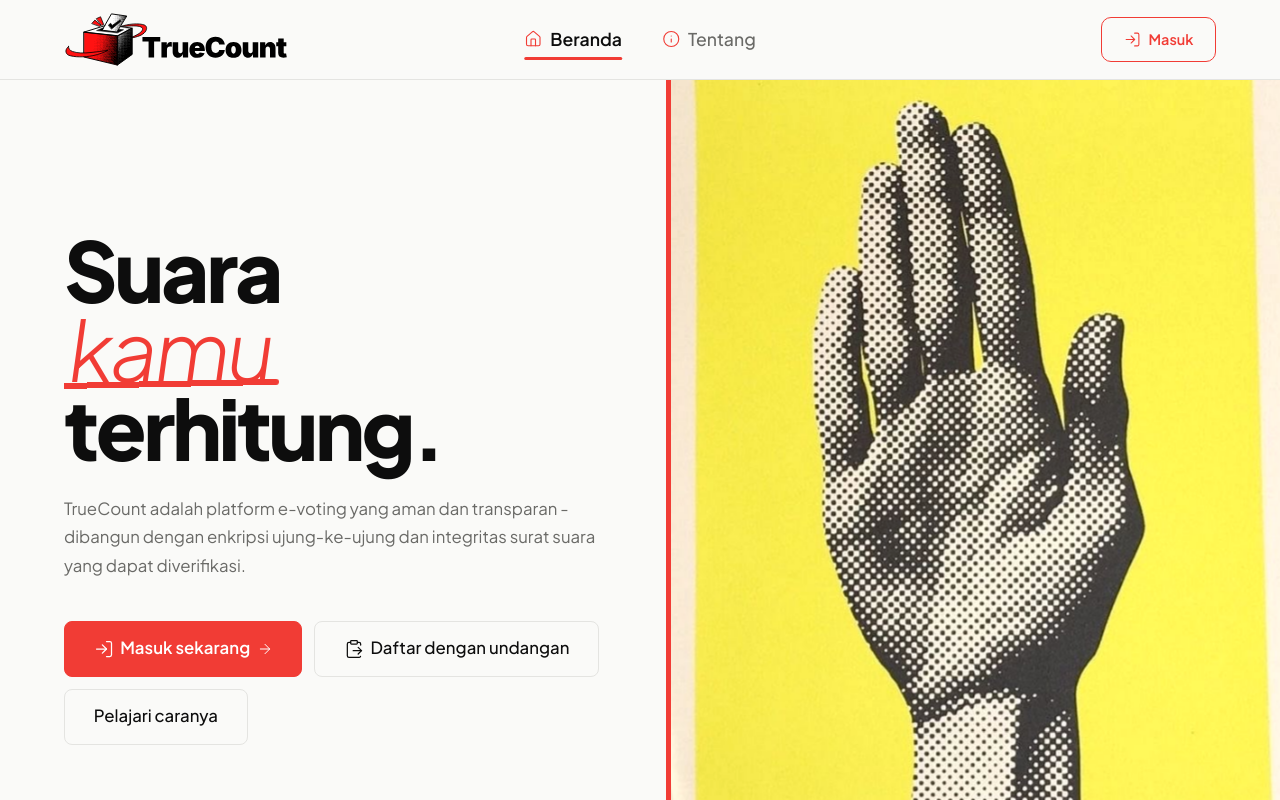
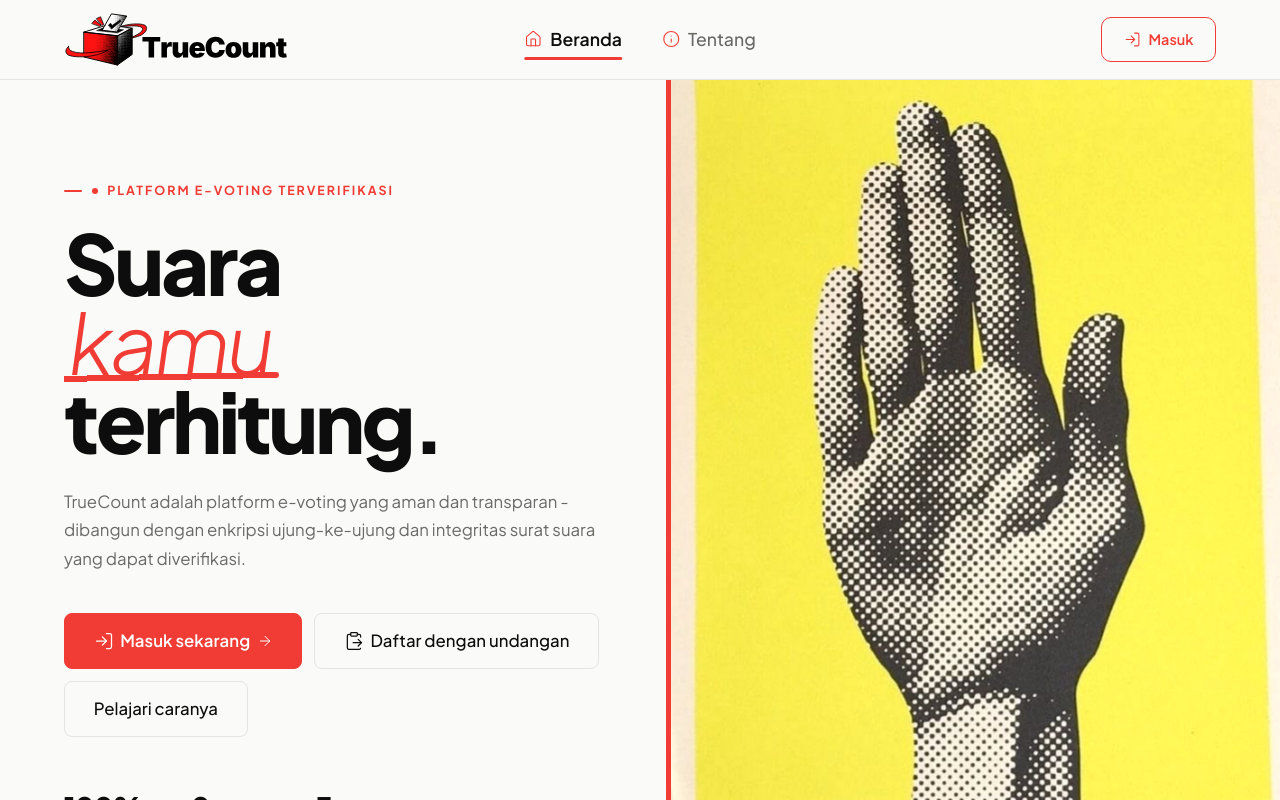
Before and after one commit to Mesalllnya/Truecount, a React (Vite) app in the folder frontend/: page / in a window 1280 px wide. Shown: the top 800 px of the page. Built offline with nearby package versions, Linux system fonts and the light colour scheme; no server answers.

Commit message:
feat(landing): isi ruang kosong hero dengan kicker dan seimbangkan kolom teks (#55)

```diff
--- a/frontend/src/pages/LandingPage.css
+++ b/frontend/src/pages/LandingPage.css
@@ -190,9 +190,36 @@
 @media (min-width: 1024px) { .landing .hero-text { padding: 6rem 4rem 6rem 4rem; } }
 @media (min-width: 1440px) { .landing .hero-text { padding: 7rem 5rem 7rem 5rem; } }
 
+/* Di layar lebar hero jadi tinggi (100dvh) sementara kontennya lebih pendek →
+   teks menempel ke bawah dan menyisakan ruang kosong besar di atas headline.
+   Turunkan ruang atas saja agar blok teks benar-benar di tengah. */
+@media (min-width: 900px) {
+  .landing .hero-text { padding-top: 3.5rem; }
+}
+
+/* Tablet & sempit: konten sudah cukup tinggi → jaga jarak atas tetap lega. */
+@media (min-width: 900px) and (max-width: 1199px) {
+  .landing .hero-text { padding-top: 4.5rem; }
+}
+
+@media (min-width: 1200px) { .landing .hero-text { padding-top: 2.5rem; } }
+
 @keyframes landing-heroIn {
   from { opacity: 0; transform: translateY(28px); }
   to   { opacity: 1; transform: translateY(0); }
+}
+
+.landing .hero-text .hero-kicker {
+  margin-bottom: 1.35rem;
+  animation: landing-heroIn 700ms 80ms var(--ease-out) backwards;
+}
+
+.landing .hero-kicker-dot {
+  width: 6px;
+  height: 6px;
+  border-radius: 50%;
+  background: currentColor;
+  flex-shrink: 0;
 }
 
 .landing .hero-text h1 {
@@ -479,12 +506,23 @@
 @media (min-width: 768px) { .landing .section-head { margin-bottom: 5rem; } }
 
 .landing .section-label {
+  display: flex;
+  align-items: center;
+  gap: 0.6rem;
   font-size: 0.78rem;
   font-weight: 700;
   letter-spacing: 0.16em;
   text-transform: uppercase;
   color: var(--red);
   margin-bottom: 0.75rem;
+}
+.landing .section-label::before {
+  content: '';
+  width: 18px;
+  height: 2px;
+  border-radius: 2px;
+  background: currentColor;
+  flex-shrink: 0;
 }
 .landing .section-head--light .section-label { color: rgba(241,60,53,0.8); }
 
@@ -1113,6 +1151,7 @@
   .landing .security-inner,
   .landing .security-visual,
   .landing .hero-text,
+  .landing .hero-kicker,
   .landing .hero-text h1,
   .landing .hero-sub,
   .landing .hero-cta,
--- a/frontend/src/pages/LandingPage.jsx
+++ b/frontend/src/pages/LandingPage.jsx
@@ -109,6 +109,13 @@ export default function LandingPage() {
 
         {/* Left - text */}
         <div className="hero-text">
+          {/* Eyebrow hero — dipakai untuk menyeimbangkan ruang atas kolom teks
+              pada layar lebar. Memakai kelas .section-label agar konsisten
+              dengan label section lain di halaman ini. */}
+          <p className="section-label hero-kicker">
+            <span className="hero-kicker-dot" aria-hidden="true" />
+            Platform E-Voting Terverifikasi
+          </p>
           <h1>
             <span className="hero-line"><span className="hero-line-inner">Suara</span></span>
             <span className="hero-line" style={{ '--delay': '140ms' }}>
```
